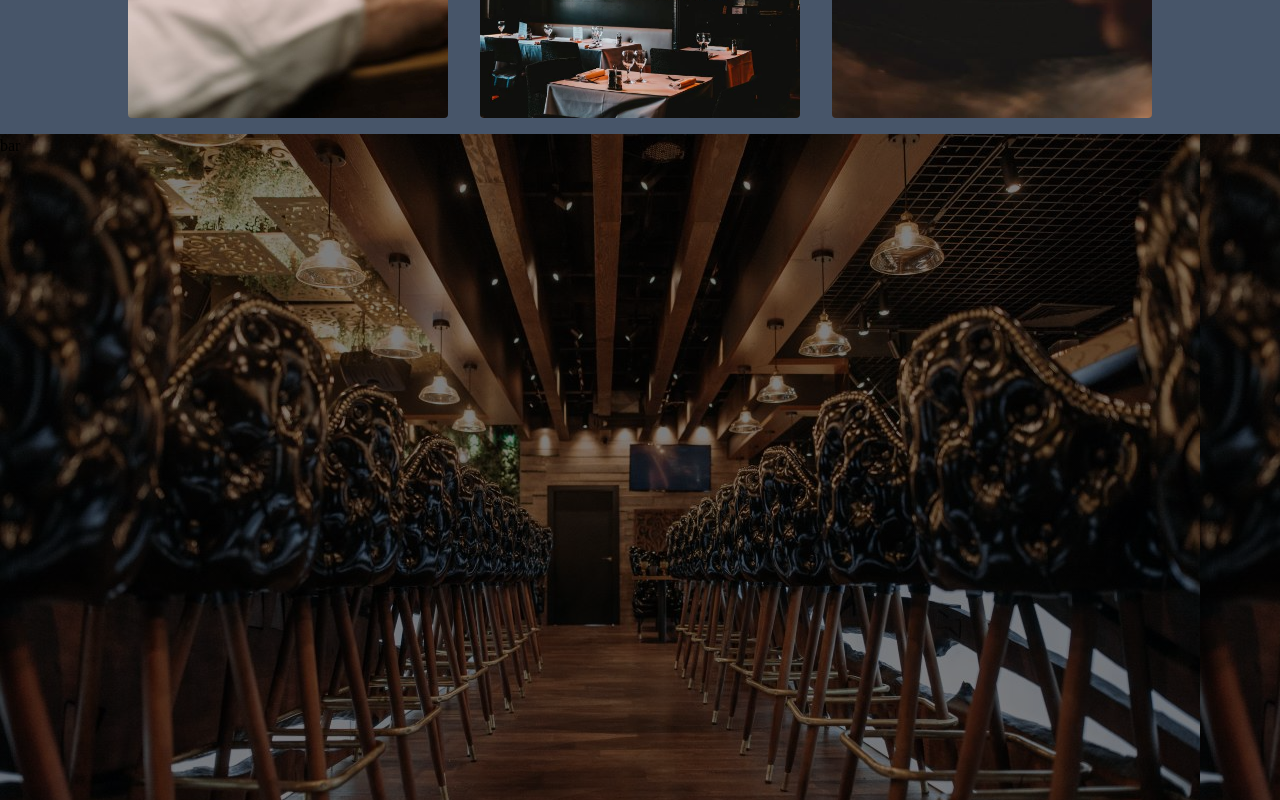
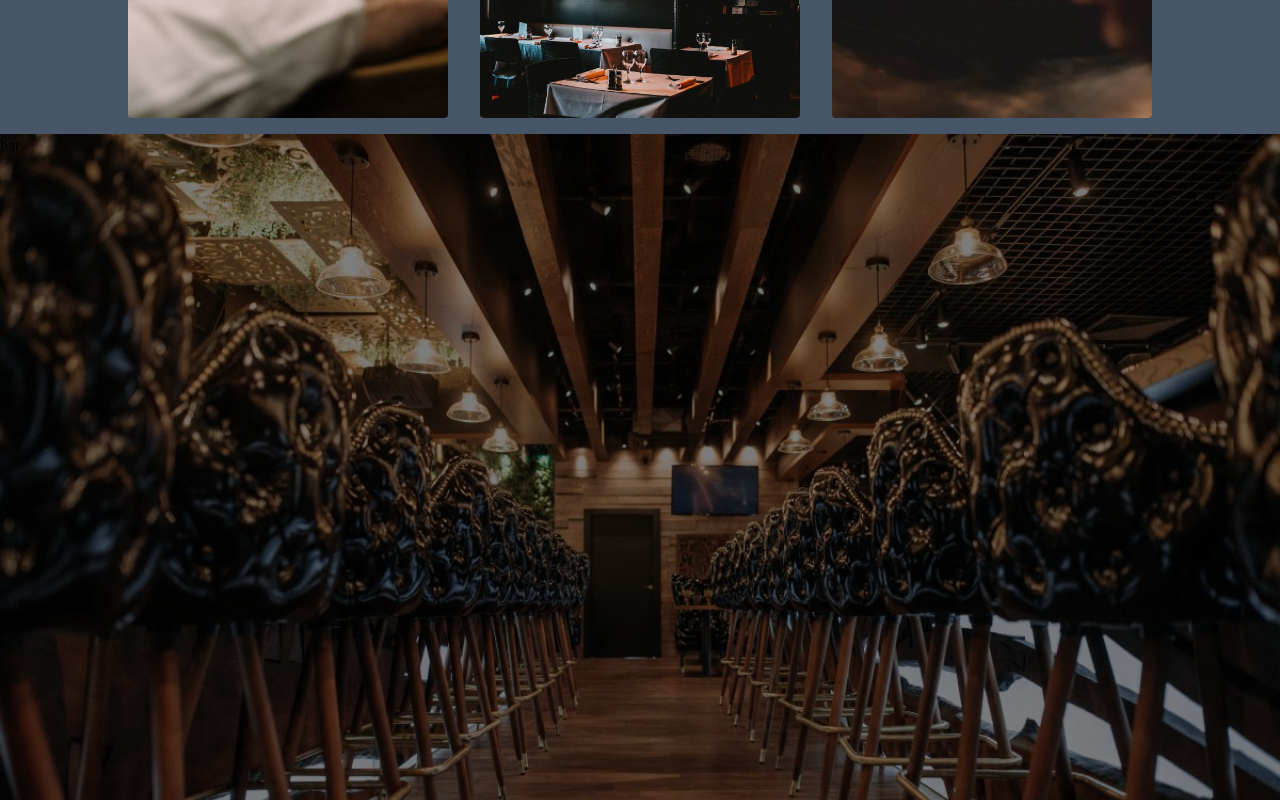
Before and after one commit to ken-cherry/restaurant-vite, a React (Vite) app: page / in a window 1280 px wide. Shown: the part 1340-2140 px from the top of the page. Built offline with nearby package versions, Linux system fonts and the light colour scheme.

Commit message:
Styled: bar background image

```diff
--- a/src/index.css
+++ b/src/index.css
@@ -124,5 +124,4 @@ HERO
 .bar-container {
   background-image: linear-gradient(rgba(0, 0, 0, 0.5), rgba(0, 0, 0, 0.5)),
     url("./images/barLg.jpg");
-  object-fit: cover;
 }
--- a/src/pages/Hero.jsx
+++ b/src/pages/Hero.jsx
@@ -80,6 +80,8 @@ const Wrapper = styled.section`
   }
   .bar-container {
     height: 100vh;
+    background-repeat: no-repeat;
+    background-size: cover;
   }
 
   @media screen and (min-width: 768px) {
```
